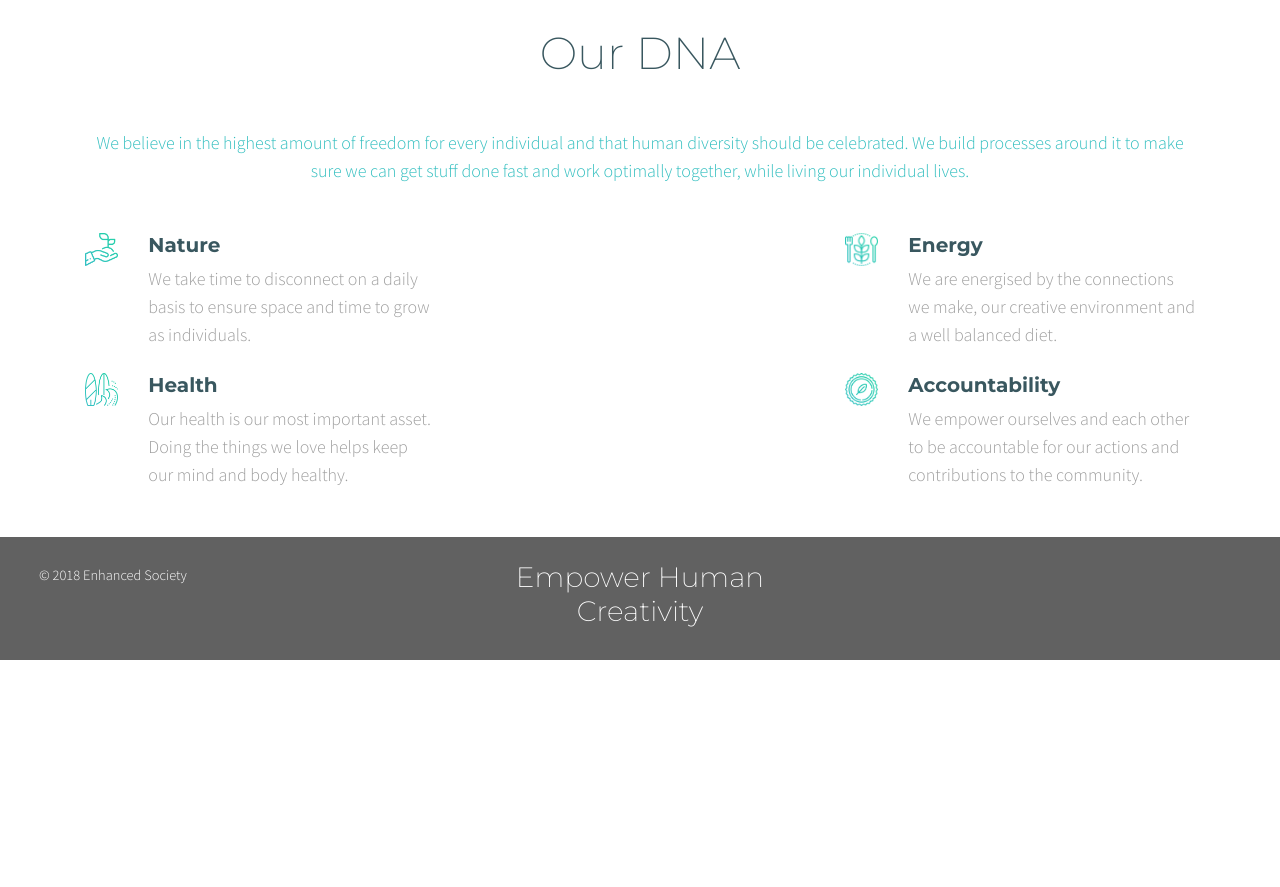
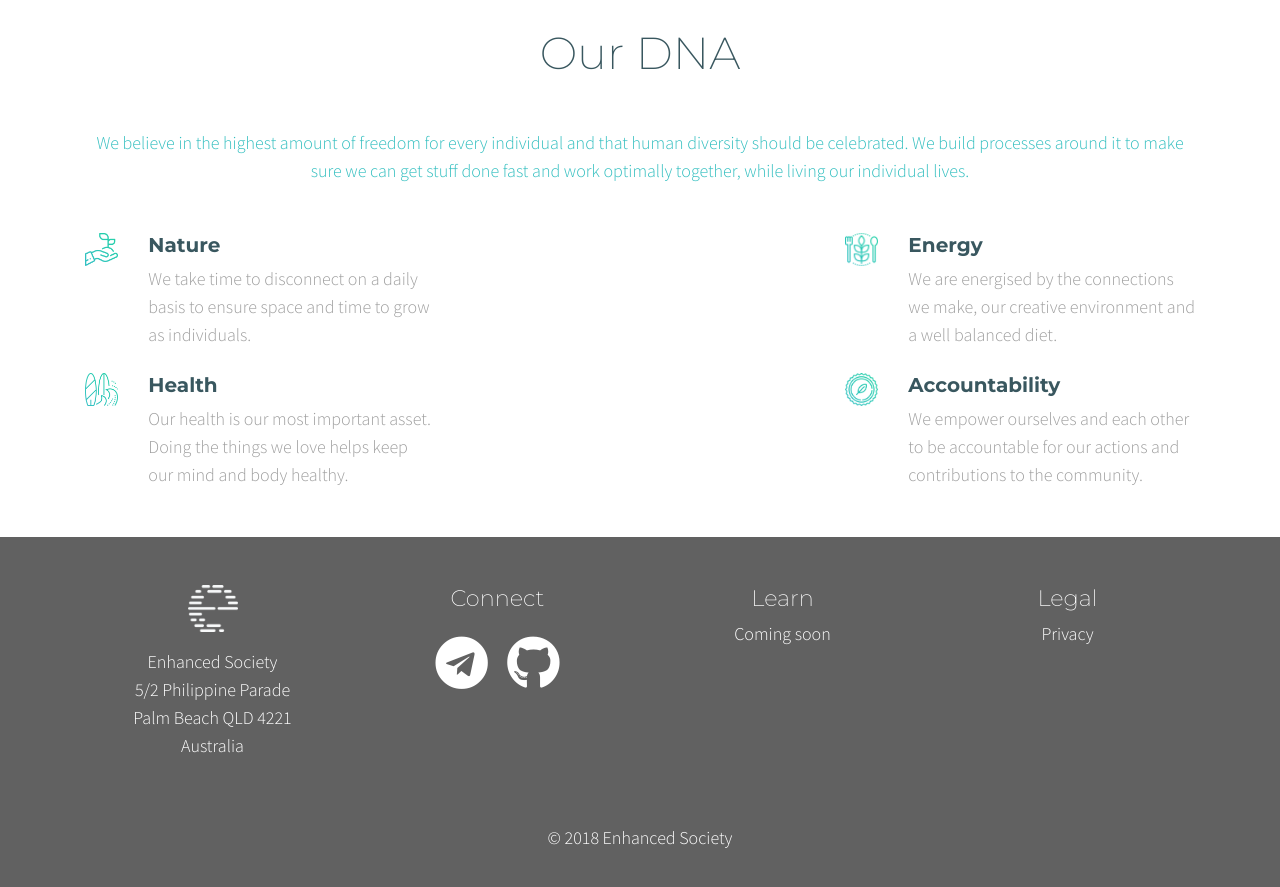
Before and after one commit to enhancedsociety/old-website, a Jekyll site: the page built from index.html, in a window 1280 px wide and 900 px high, scrolled down 4070 px. Shown: the top 887 px of the window. Built offline with Jekyll 4.4.1, drawn with Linux system fonts in a browser that asks for light colours; nearby versions of some CDN libraries; a script that is not in the unit is left out; before the commit the page ends 4730 px from its top, so only the background shows below that.

Commit message:
layout updates, some new pages, new header/footer, small fixes

```diff
--- a/_includes/footer.html
+++ b/_includes/footer.html
@@ -1,8 +1,46 @@
-<footer class="row font-small text-white grey darken-2 mt-4 p-4 justify-content-start">
-	<div class="col-4">
-		&copy; 2018 Enhanced Society
-	</div>
-	<div class="col-4 text-center">
-		<h3>Empower Human Creativity</h3>
-	</div>
+<footer class="row text-white grey darken-2 mt-4 p-4 justify-content-start">
+	<div class="container">
+		<div class="row text-center">
+			<div class="col-12 col-sm-6 col-lg-3 py-4">
+				<p>
+					<img src="/assets/img/e-icon-white.png" class="img-responsive" style="max-width: 50px;" />
+				</p>
+				<p>
+					Enhanced Society<br />
+					5/2 Philippine Parade<br />
+					Palm Beach QLD 4221<br />
+					Australia
+				</p>
+			</div>
+			<div class="col-12 col-sm-6 col-lg-3 py-4">
+				<h5 class="h5-responsive">Connect</h5>
+				<a href="https://t.me/enhancedsociety" target="_blank">
+					<i class="fab fa-telegram fa-3x py-3 px-2 white-text"></i>
+				</a>
+				<a href="https://github.com/enhancedsociety/" target="_blank">
+					<i class="fab fa-github fa-3x py-3 px-2 white-text"></i>
+				</a>
+			</div>
+			<div class="col-12 col-sm-6 col-lg-3 py-4">
+				<h5 class="h5-responsive">Learn</h5>
+				<ul class="list list-unstyled">
+					<li>
+						Coming soon
+					</li>
+				</ul>
+			</div>
+			<div class="col-12 col-sm-6 col-lg-3 py-4">
+				<h5 class="h5-responsive">Legal</h5>
+				<ul class="list list-unstyled">
+					<li>
+						<a href="/privacy" class="white-text">Privacy</a>
+					</li>
+				</ul>
+			</div>
+		</div>
+		<div class="row py-4">
+			<div class="col text-center">
+				&copy; 2018 Enhanced Society
+			</div>
+		</div>
 </footer>
--- a/_includes/header.html
+++ b/_includes/header.html
@@ -1,24 +1,29 @@
-<header class="row" style="background: url(/assets/img/{{ include.image | default: "home-banner.jpg" }}); {% if include.cover %}background-size: cover;{% endif %} height: {{ include.height | default: "1000" }}px;">
-	<div class="col-12">
+<header class="row" style="background: url(/assets/img/{{ page.header_image | default: "home-banner.jpg" }}); {% if page.header_cover %}background-size: cover;{% endif %} height: {{ page.header_height | default: "150" }}px;">
+	<div class="container-fluid">
+		<div class="row">
+			<div class="col col-sm-6">
 				<a href="/" class="logo"><img src="/assets/img/logo.svg" /></a>
 			</div>
-	{% comment %}
-	<div class="col mr-auto text-right">
-		{% include nav.html %}
+			<div class="d-none d-sm-block col-sm-6 text-right align-self-center pr-4">
+				<a href="https://t.me/enhancedsociety" target="_blank"><i class="fab fa-telegram fa-2x py-5 px-2 white-text"></i></a>
+				<a href="https://github.com/enhancedsociety/" target="_blank"><i class="fab fa-github fa-2x py-5 px-2 white-text"></i></a>
 			</div>
-	{% endcomment %}
+		</div>
+	</div>
+	{% if page.header_title %}
 		<div class="container text-center text-white">
 			<h1 class="h1-responsive">
-			{{ include.title }}
-			{% if include.subtitle %}
-				<small class="mt-3">{{ include.subtitle }}</small>
+				{{ page.header_title }}
+				{% if page.header_subtitle %}
+					<small class="mt-3">{{ page.header_subtitle }}</small>
 				{% endif %}
 			</h1>
 			<hr />
-		{% if include.excerpt %}
+			{% if page.header_excerpt %}
 				<p>
-				{{ include.excerpt }}
+					{{ page.header_excerpt }}
 				</p>
 			{% endif %}
 		</div>
+	{% endif %}
 </header>
--- a/_layouts/default.html
+++ b/_layouts/default.html
@@ -7,7 +7,7 @@
 	<title>{{ page.title }}</title>
 	<link href="https://fonts.googleapis.com/css?family=Montserrat:200,300,400,500,600,700" rel="stylesheet">
 	<link href="https://fonts.googleapis.com/css?family=Source+Sans+Pro:300,400" rel="stylesheet">
-    {% comment %}<link rel="stylesheet" href="https://maxcdn.bootstrapcdn.com/font-awesome/4.7.0/css/font-awesome.min.css">{% endcomment %}
+    <link rel="stylesheet" href="https://use.fontawesome.com/releases/v5.0.12/css/all.css" integrity="sha384-G0fIWCsCzJIMAVNQPfjH08cyYaUtMwjJwqiRKxxE/rx96Uroj1BtIQ6MLJuheaO9" crossorigin="anonymous">
     <link href="/assets/css/bootstrap.min.css" rel="stylesheet">
     <link href="/assets/css/mdb.min.css" rel="stylesheet">
     <link href="/assets/css/style.css" rel="stylesheet">
@@ -25,6 +25,7 @@
 	height="0" width="0" style="display:none;visibility:hidden"></iframe></noscript>
 	{% comment %} End Google Tag Manager {% endcomment %}
 	<div class="container-fluid">
+		{% include header.html %}
 		{{ content }}
 		{% include footer.html %}
 	</div>
--- a/index.html
+++ b/index.html
@@ -1,9 +1,12 @@
 ---
 layout: default
 title: Enhanced Society
+header_image: home-banner.jpg
+header_height: 500
+header_cover: false
+header_title: New Technology. New Funding Options. New Markets.
+header_excerpt: New Possibilities... The Decentralised World Is Here
 ---
-{% include header.html image='home-banner.jpg' height='500' cover=false title='New Technology. New Funding Options. New Markets.' excerpt='New Possibilities... The Decentralised World Is Here' %}
-
 <div class="container text-center">
 	<h2 class="my-5">How we can help</h2>
 	<div class="row">
@@ -119,7 +122,7 @@
 		<div class="col-6 col-sm-6 col-md-4 col-lg-3 mb-4">
 			<div class="card card-cascade wider">
 				<div class="view overlay">
-					<img src="/assets/img/profiles/kim.png" class="img-fluid" alt="Material Design for Bootstrap - example photo">
+					<img src="/assets/img/profiles/kim.png" class="img-fluid">
 				</div>
 				<div class="card-body text-center pt-3 pb-2">
 					<h4 class="title">Kim Hansen</h4>
@@ -131,7 +134,7 @@
 		<div class="col-6 col-sm-6 col-md-4 col-lg-3 mb-4">
 			<div class="card card-cascade wider">
 				<div class="view overlay">
-					<img src="/assets/img/profiles/jason.png" class="img-fluid" alt="Material Design for Bootstrap - example photo">
+					<img src="/assets/img/profiles/jason.png" class="img-fluid">
 				</div>
 				<div class="card-body text-center pt-3 pb-2">
 					<h4 class="title">Jason Atkins</h4>
@@ -143,7 +146,7 @@
 		<div class="col-6 col-sm-6 col-md-4 col-lg-3 mb-4">
 			<div class="card card-cascade wider">
 				<div class="view overlay">
-					<img src="/assets/img/profiles/d.png" class="img-fluid" alt="Material Design for Bootstrap - example photo">
+					<img src="/assets/img/profiles/d.png" class="img-fluid">
 				</div>
 				<div class="card-body text-center pt-3 pb-2">
 					<h4 class="title">David Novakovic</h4>
@@ -155,7 +158,7 @@
 		<div class="col-6 col-sm-6 col-md-4 col-lg-3 mb-4">
 			<div class="card card-cascade wider">
 				<div class="view overlay">
-					<img src="/assets/img/profiles/adam.png" class="img-fluid" alt="Material Design for Bootstrap - example photo">
+					<img src="/assets/img/profiles/adam.png" class="img-fluid">
 				</div>
 				<div class="card-body text-center pt-3 pb-2">
 					<h4 class="title">Adam Gallagher</h4>
@@ -167,7 +170,7 @@
 		<div class="col-6 col-sm-6 col-md-4 col-lg-3 mb-4">
 			<div class="card card-cascade wider">
 				<div class="view overlay">
-					<img src="/assets/img/profiles/jo.png" class="img-fluid" alt="Material Design for Bootstrap - example photo">
+					<img src="/assets/img/profiles/jo.png" class="img-fluid">
 				</div>
 				<div class="card-body text-center pt-3 pb-2">
 					<h4 class="title">Jo Kershaw</h4>
@@ -179,7 +182,7 @@
 		<div class="col-6 col-sm-6 col-md-4 col-lg-3 mb-4">
 			<div class="card card-cascade wider">
 				<div class="view overlay">
-					<img src="/assets/img/profiles/belinda.png" class="img-fluid" alt="Material Design for Bootstrap - example photo">
+					<img src="/assets/img/profiles/belinda.png" class="img-fluid">
 				</div>
 				<div class="card-body text-center pt-3 pb-2">
 					<h4 class="title">Belinda Sippe</h4>
@@ -191,7 +194,7 @@
 		<div class="col-6 col-sm-6 col-md-4 col-lg-3 mb-4">
 			<div class="card card-cascade wider">
 				<div class="view overlay">
-					<img src="/assets/img/profiles/johan.png" class="img-fluid" alt="Material Design for Bootstrap - example photo">
+					<img src="/assets/img/profiles/johan.png" class="img-fluid">
 				</div>
 				<div class="card-body text-center pt-3 pb-2">
 					<h4 class="title">Johan Kriegbaum</h4>
@@ -203,7 +206,7 @@
 		<div class="col-6 col-sm-6 col-md-4 col-lg-3 mb-4">
 			<div class="card card-cascade wider">
 				<div class="view overlay">
-					<img src="/assets/img/profiles/rock.png" class="img-fluid" alt="Material Design for Bootstrap - example photo">
+					<img src="/assets/img/profiles/rock.png" class="img-fluid">
 				</div>
 				<div class="card-body text-center pt-3 pb-2">
 					<h4 class="title">Rock Enright</h4>
@@ -215,7 +218,7 @@
 		<div class="col-6 col-sm-6 col-md-4 col-lg-3 mb-4">
 			<div class="card card-cascade wider">
 				<div class="view overlay">
-					<img src="/assets/img/profiles/carl.png" class="img-fluid" alt="Material Design for Bootstrap - example photo">
+					<img src="/assets/img/profiles/carl.png" class="img-fluid">
 				</div>
 				<div class="card-body text-center pt-3 pb-2">
 					<h4 class="title">Carl Ballantyne</h4>
@@ -227,7 +230,7 @@
 		<div class="col-6 col-sm-6 col-md-4 col-lg-3 mb-4">
 			<div class="card card-cascade wider">
 				<div class="view overlay">
-					<img src="/assets/img/profiles/erik.png" class="img-fluid" alt="Material Design for Bootstrap - example photo">
+					<img src="/assets/img/profiles/erik.png" class="img-fluid">
 				</div>
 				<div class="card-body text-center pt-3 pb-2">
 					<h4 class="title">Erik Andersson</h4>
@@ -239,7 +242,7 @@
 		<div class="col-6 col-sm-6 col-md-4 col-lg-3 mb-4">
 			<div class="card card-cascade wider">
 				<div class="view overlay">
-					<img src="/assets/img/profiles/tan.png" class="img-fluid" alt="Material Design for Bootstrap - example photo">
+					<img src="/assets/img/profiles/tan.png" class="img-fluid">
 				</div>
 				<div class="card-body text-center pt-3 pb-2">
 					<h4 class="title">Tan Roowala</h4>
@@ -251,7 +254,7 @@
 		<div class="col-6 col-sm-6 col-md-4 col-lg-3 mb-4">
 			<div class="card card-cascade wider">
 				<div class="view overlay">
-					<img src="/assets/img/profiles/david.png" class="img-fluid" alt="Material Design for Bootstrap - example photo">
+					<img src="/assets/img/profiles/david.png" class="img-fluid">
 				</div>
 				<div class="card-body text-center pt-3 pb-2">
 					<h4 class="title">David Enright</h4>
@@ -263,7 +266,7 @@
 		<div class="col-6 col-sm-6 col-md-4 col-lg-3 mb-4">
 			<div class="card card-cascade wider">
 				<div class="view overlay">
-					<img src="/assets/img/profiles/philip.png" class="img-fluid" alt="Material Design for Bootstrap - example photo">
+					<img src="/assets/img/profiles/philip.png" class="img-fluid">
 				</div>
 				<div class="card-body text-center pt-3 pb-2">
 					<h4 class="title">Philip Nyssen</h4>
--- a/tse.html
+++ b/tse.html
@@ -2,8 +2,6 @@
 layout: default
 title: Enhanced Society
 ---
-{% include header.html image='home-banner.jpg' height='500' cover=false title='New Technology. New Funding Options. New Markets.' excerpt='New Possibilities... The Decentralised World Is Here' %}
-
 <div class="container text-center">
 	<h2 class="my-5">Quality Business Tokens</h2>
 	<p>
```
Also changed, not shown: community.html (added, +14 -0 lines), philosophy.html (added, +14 -0 lines), platform.html (added, +14 -0 lines), privacy.html (added, +52 -0 lines), assets/img/e-icon-white.png (added), assets/img/e-white.png (added), favicon.ico (added). Lines whose indentation alone changed are shown as unchanged.
